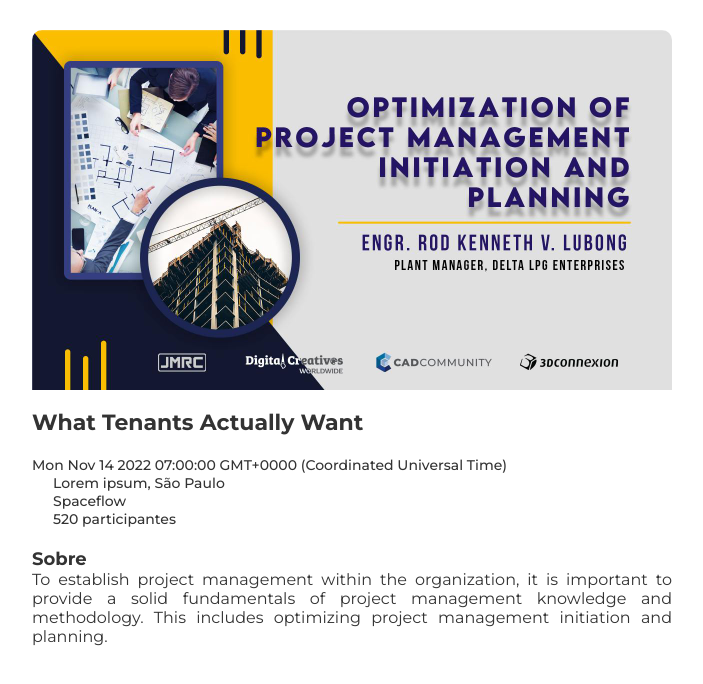
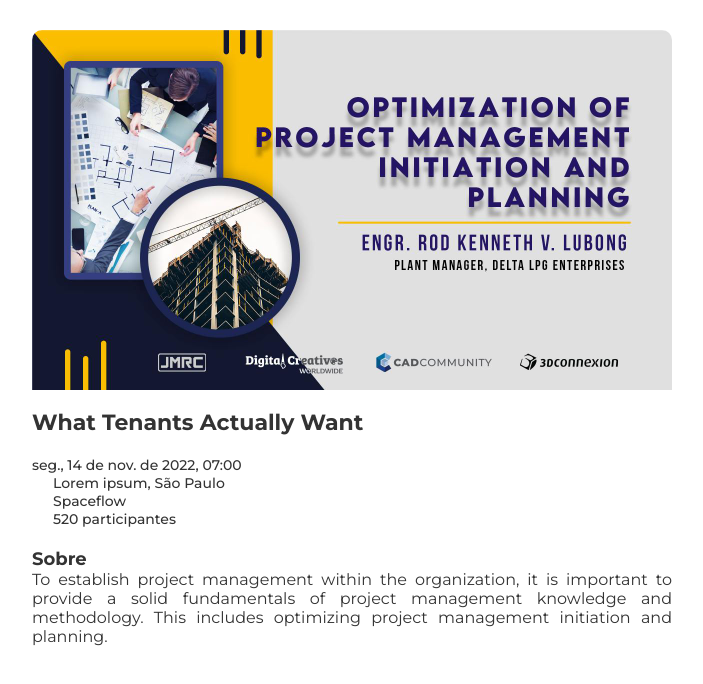
Before and after one commit to Aldemylla/events-platform, a React (Vite) app: page / in a window 1280 px wide. Both pictures are taken after a click on the element 215 px from the left and 327 px from the top of the page. Shown: the top 684 px of the page, without its empty margins (288-991 px from the left). Built offline with nearby package versions, Linux system fonts and the light colour scheme; some icons are missing.

Commit message:
feat: useFormatDate custom hook

```diff
--- a/package.json
+++ b/package.json
@@ -9,6 +9,7 @@
     "preview": "vite preview"
   },
   "dependencies": {
+    "date-fns": "^2.29.3",
     "react": "^18.2.0",
     "react-dom": "^18.2.0",
     "react-router-dom": "^6.4.3",
--- a/src/components/EventCard/index.tsx
+++ b/src/components/EventCard/index.tsx
@@ -1,6 +1,8 @@
 import { Icon } from '@iconify/react';
 import { MouseEvent } from 'react';
 import { Link, useNavigate } from 'react-router-dom';
+
+import { useFormatDate } from '../../hooks/useFormatDate';
 
 import { EventStatus } from '../../contexts/EventsContext/types';
 import { UserType } from '../../contexts/UserContext/types';
@@ -35,6 +37,7 @@ export default function EventCard({
   onClickCapture,
 }: EventCardProps) {
   const navigate = useNavigate();
+  const [formattedDate] = useFormatDate(date || new Date());
 
   const statusIcons = {
     pending: 'ic:round-done',
@@ -66,7 +69,7 @@ export default function EventCard({
       <img src={`/images/mocks/events/${banner}`} alt='img' />
       <main className='infos'>
         <header>
-          <h2>{String(date)}</h2>
+          <h2>{formattedDate}</h2>
           <h1>{title}</h1>
         </header>
         <section className='more-infos'>
--- a/src/components/EventDetails/index.tsx
+++ b/src/components/EventDetails/index.tsx
@@ -1,4 +1,7 @@
+import { useFormatDate } from '../../hooks/useFormatDate';
+
 import { Icon } from '@iconify/react';
+
 import { EventDetailsProps } from './types';
 
 import './styles.scss';
@@ -12,13 +15,15 @@ export default function EventDetails({
   totalVacancies,
   description,
 }: EventDetailsProps) {
+  const [formattedDate] = useFormatDate(date || new Date());
+
   return (
     <main className='event-details'>
       <img className='banner' src={`/images/mocks/events/${banner}`} alt={title} />
       <section className='infos'>
         <h1 className='title'>{title}</h1>
         <hgroup>
-          <h2>{String(date)}</h2>
+          <h2>{formattedDate}</h2>
           <h2>
             <Icon icon='ic:round-location-on' />
             {local}
--- /dev/null
+++ b/src/hooks/useFormatDate.tsx
@@ -0,0 +1,10 @@
+import { format } from 'date-fns';
+import ptBR from 'date-fns/locale/pt-BR';
+
+export const useFormatDate = (date: Date) => {
+  const formattedDate = format(date, "EEEEEE'., 'd' de 'MMM'. de 'yyyy', 'p", {
+    locale: ptBR,
+  });
+
+  return [formattedDate];
+};
--- a/src/layout/home/HomeEventList/index.tsx
+++ b/src/layout/home/HomeEventList/index.tsx
@@ -1,6 +1,10 @@
 import { useContext, useEffect, useState } from 'react';
+
+import { isPast } from 'date-fns';
+
 import EventCardCarousel from '../../../components/EventCardCarousel';
 import { EventsContext } from '../../../contexts/EventsContext';
+
 import { EventCategories, EventsContextType } from '../../../contexts/EventsContext/types';
 
 import './styles.scss';
@@ -10,7 +14,7 @@ type ListCategory = 'all' | EventCategories;
 export default function HomeEventList({ type }: { type: 'categories' | 'past' }) {
   const { eventsReducer } = useContext(EventsContext) as EventsContextType;
   const { events } = eventsReducer;
-  const pastEvents = events.filter((event) => isInThePast(event.date));
+  const pastEvents = events.filter((event) => isPast(event.date));
 
   const [selectedCategory, setSelectedCategory] = useState<ListCategory>('all');
   const [selectedEvents, setSelectedEvents] = useState(events);
@@ -18,17 +22,6 @@ export default function HomeEventList({ type }: { type: 'categories' | 'past' })
   useEffect(() => {
     categoryHandler(selectedCategory);
   }, [events]);
-
-  function isInThePast(initialDate: Date) {
-    function parseDate(date: Date) {
-      return Date.parse(String(date));
-    }
-
-    const today = parseDate(new Date());
-    const date = parseDate(initialDate);
-
-    return date < today;
-  }
 
   function categoryHandler(category: ListCategory) {
     setSelectedCategory(category);
```
Also changed, not shown: 1 other file (tests, documents, lock files or other folders).
